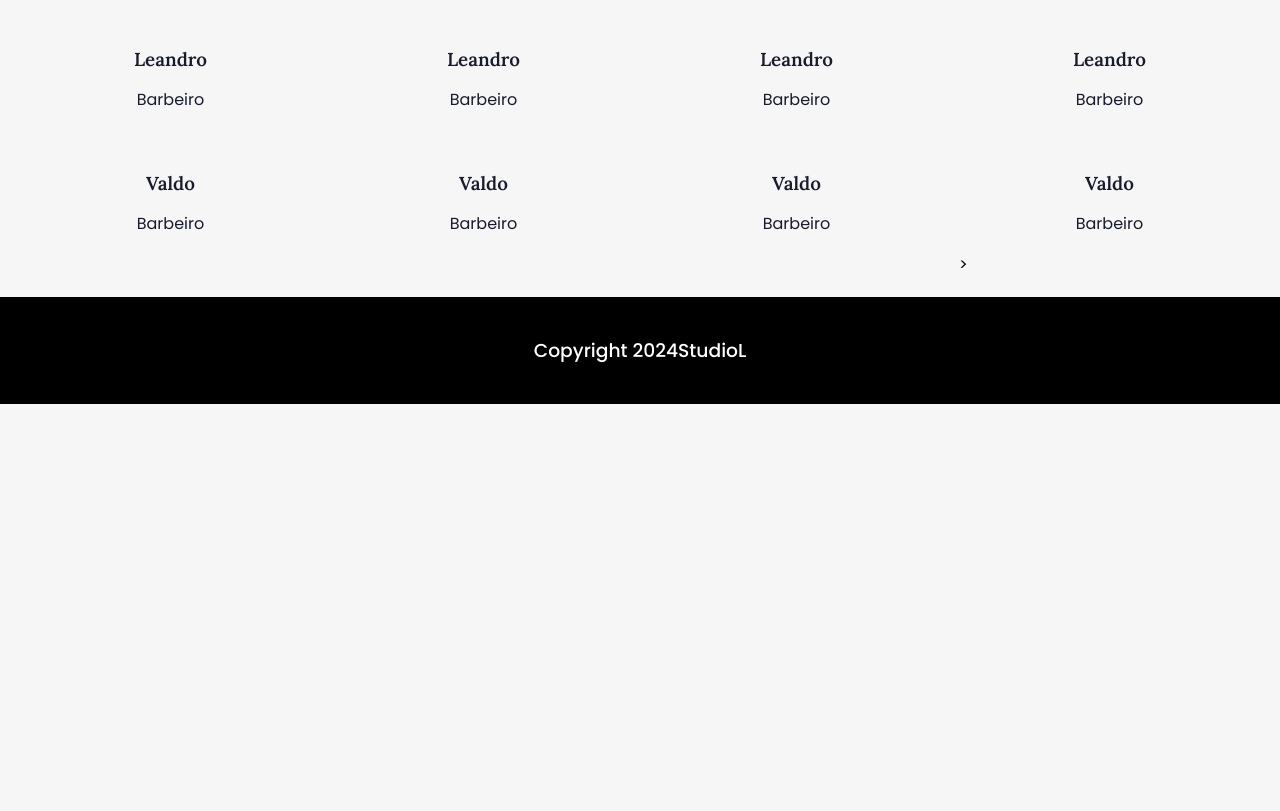
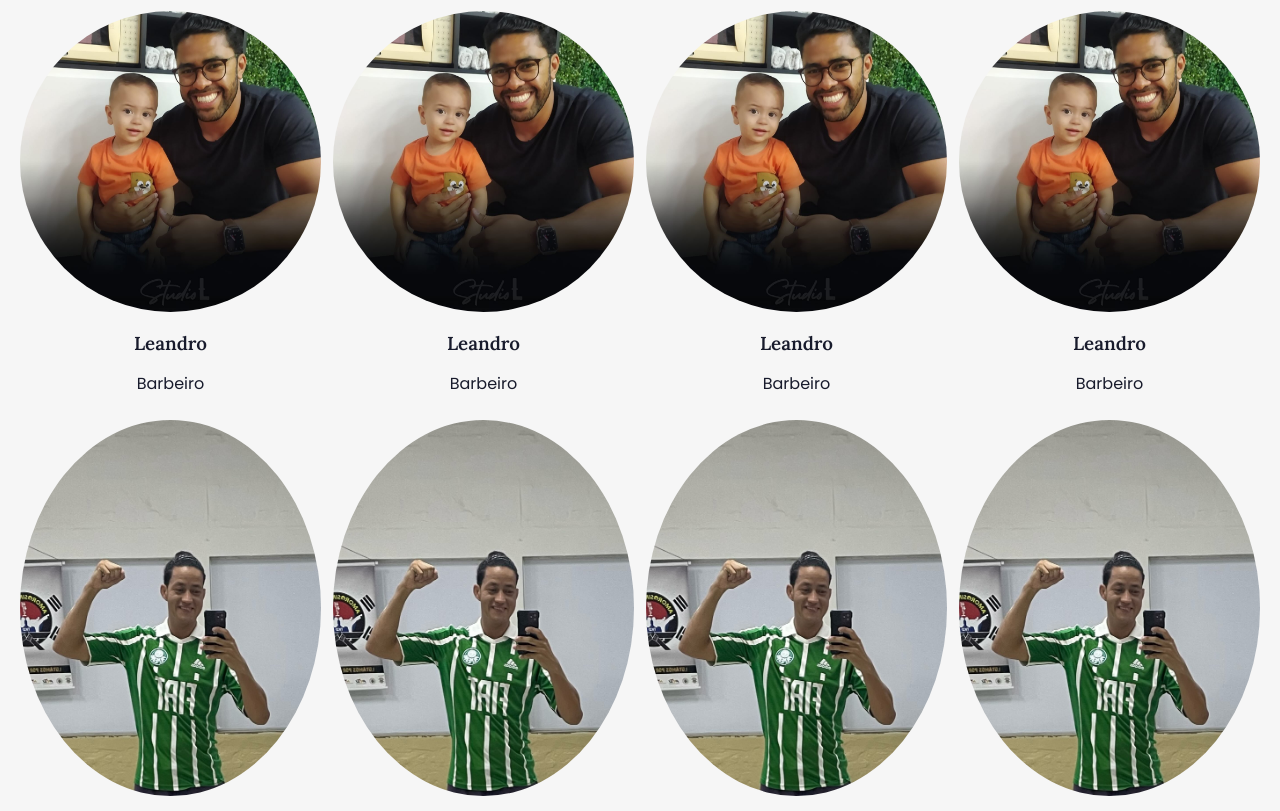
Before and after one commit to feryamaha/STUDIO-L, a plain HTML site: page team.html in a window 1280 px wide. Shown: the part 277-1088 px from the top of the page. Before the commit the page ends 800 px from the top, so only its background shows below. Drawn offline with Linux system fonts and the light colour scheme; files whose address does not match are found by name.

Commit message:
Update team.html

```diff
--- a/team.html
+++ b/team.html
@@ -37,34 +37,34 @@
             </div>
             <div class="row">
                 <div class="column">
-                    <img src="img/17.jpg" alt style="width: 100%">
+                    <img src="17.jpg" alt style="width: 100%">
                     <h3>Leandro </h3>
                     <p>Barbeiro</p>
-                    <img src="img/18.jpg" alt style="width: 100%">
+                    <img src="18.jpg" alt style="width: 100%">
                     <h3>Valdo</h3>
                     <p>Barbeiro</p>
                 </div>
                 <div class="column">
-                    <img src="img/17.jpg" alt style="width: 100%">
+                    <img src="17.jpg" alt style="width: 100%">
                     <h3>Leandro </h3>
                     <p>Barbeiro</p>
-                    <img src="img/18.jpg" alt style="width: 100%">
+                    <img src="18.jpg" alt style="width: 100%">
                     <h3>Valdo</h3>
                     <p>Barbeiro</p>
                 </div>
                 <div class="column">
-                    <img src="img/17.jpg" alt style="width: 100%">
+                    <img src="17.jpg" alt style="width: 100%">
                     <h3>Leandro </h3>
                     <p>Barbeiro</p>
-                    <img src="img/18.jpg" alt style="width: 100%">
+                    <img src="18.jpg" alt style="width: 100%">
                     <h3>Valdo</h3>
                     <p>Barbeiro</p>
                 </div>
                 <div class="column">
-                    <img src="img/17.jpg" alt style="width: 100%">
+                    <img src="17.jpg" alt style="width: 100%">
                     <h3>Leandro </h3>
                     <p>Barbeiro</p>
-                    <img src="img/18.jpg" alt style="width: 100%">
+                    <img src="18.jpg" alt style="width: 100%">
                     <h3>Valdo</h3>
                     <p>Barbeiro</p>>
                 </div>
```
